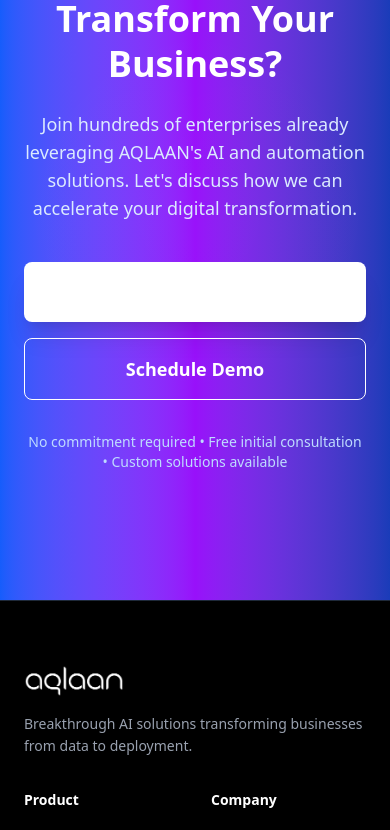
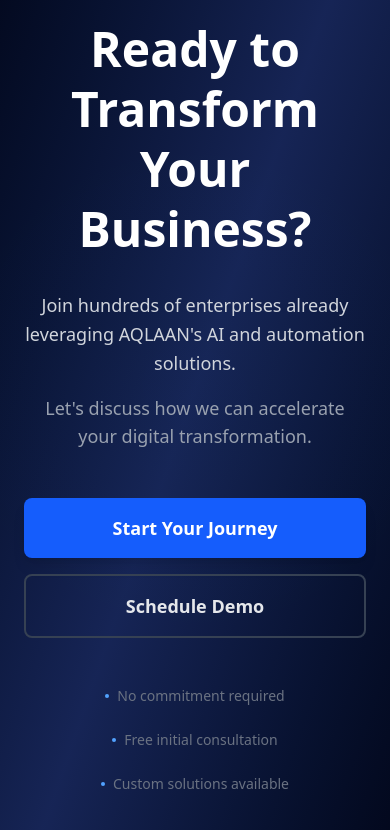
Before and after one commit to husainf4l/aqlaan, a Next.js app: page / in a window 390 px wide. Shown: the part 5754-6584 px from the top of the page. Built offline with nearby package versions, Linux system fonts and the light colour scheme.

Commit message:
Enhance CTA section: darker colors, better organization, improved typography

```diff
--- a/src/components/home/CTA.tsx
+++ b/src/components/home/CTA.tsx
@@ -5,52 +5,66 @@
 
 export default function CTA() {
   return (
-    <section className="relative py-32 text-center bg-linear-to-r from-blue-600 via-purple-600 to-blue-800 overflow-hidden">
-      {/* Background pattern */}
-      <div className="absolute inset-0 opacity-10">
-        <div className="absolute inset-0 bg-[radial-gradient(circle_at_50%_50%,rgba(255,255,255,0.1)_0%,transparent_50%)]" />
+    <section className="relative py-40 text-center bg-linear-to-br from-slate-950 via-blue-950 to-slate-950 overflow-hidden">
+      {/* Subtle background pattern */}
+      <div className="absolute inset-0 opacity-20">
+        <div className="absolute inset-0 bg-[radial-gradient(circle_at_50%_50%,rgba(0,192,255,0.05)_0%,transparent_50%)]" />
       </div>
 
-      <div className="relative z-10 max-w-4xl mx-auto px-6">
+      <div className="absolute top-0 right-0 w-96 h-96 bg-blue-500/5 rounded-full blur-3xl -z-10" />
+      <div className="absolute bottom-0 left-0 w-96 h-96 bg-purple-500/5 rounded-full blur-3xl -z-10" />
+
+      <div className="relative z-10 max-w-5xl mx-auto px-6">
         <FadeIn>
-          <motion.h2
-            className="text-4xl md:text-6xl font-bold mb-6 text-white leading-tight"
+          <motion.div
+            className="mb-8"
             initial={{ opacity: 0, y: 30 }}
             whileInView={{ opacity: 1, y: 0 }}
             transition={{ duration: 0.8 }}
             viewport={{ once: true }}
           >
-            Ready to Transform Your Business?
-          </motion.h2>
+            <p className="text-blue-400 text-sm font-semibold tracking-widest mb-4 uppercase">Transform Today</p>
+            <h2 className="text-5xl md:text-7xl font-bold mb-6 text-white leading-tight">
+              Ready to Transform Your Business?
+            </h2>
+          </motion.div>
         </FadeIn>
 
         <FadeIn delay={0.2}>
           <motion.p
-            className="text-blue-100 mb-10 text-lg md:text-xl max-w-2xl mx-auto"
+            className="text-gray-300 mb-4 text-lg md:text-xl max-w-3xl mx-auto leading-relaxed"
             initial={{ opacity: 0, y: 30 }}
             whileInView={{ opacity: 1, y: 0 }}
             transition={{ duration: 0.8, delay: 0.2 }}
             viewport={{ once: true }}
           >
             Join hundreds of enterprises already leveraging AQLAAN&apos;s AI and automation solutions.
+          </motion.p>
+          <motion.p
+            className="text-gray-400 mb-12 text-lg md:text-xl max-w-3xl mx-auto"
+            initial={{ opacity: 0, y: 30 }}
+            whileInView={{ opacity: 1, y: 0 }}
+            transition={{ duration: 0.8, delay: 0.25 }}
+            viewport={{ once: true }}
+          >
             Let&apos;s discuss how we can accelerate your digital transformation.
           </motion.p>
         </FadeIn>
 
         <FadeIn delay={0.4}>
           <motion.div
-            className="flex flex-col sm:flex-row gap-4 justify-center"
+            className="flex flex-col sm:flex-row gap-4 justify-center mb-12"
             initial={{ opacity: 0, y: 30 }}
             whileInView={{ opacity: 1, y: 0 }}
             transition={{ duration: 0.8, delay: 0.4 }}
             viewport={{ once: true }}
           >
-            <Button className="bg-white text-blue-600 font-bold hover:bg-gray-100 text-lg px-8 py-4 shadow-xl">
+            <Button className="bg-blue-600 hover:bg-blue-700 text-white font-bold text-lg px-10 py-4 shadow-lg hover:shadow-xl transition-all">
               Start Your Journey
             </Button>
             <Button
               variant="outline"
-              className="border-white text-white hover:bg-white/10 text-lg px-8 py-4"
+              className="border-2 border-blue-500/50 text-gray-200 hover:bg-blue-500/10 hover:border-blue-400 text-lg px-10 py-4 transition-all"
             >
               Schedule Demo
             </Button>
@@ -58,15 +72,28 @@
         </FadeIn>
 
         <FadeIn delay={0.6}>
-          <motion.p
-            className="text-blue-200 text-sm mt-8"
+          <motion.div
+            className="flex flex-col sm:flex-row gap-6 justify-center items-center text-gray-500 text-sm"
             initial={{ opacity: 0 }}
             whileInView={{ opacity: 1 }}
             transition={{ duration: 0.8, delay: 0.6 }}
             viewport={{ once: true }}
           >
-            No commitment required • Free initial consultation • Custom solutions available
-          </motion.p>
+            <span className="flex items-center gap-2">
+              <span className="w-1 h-1 bg-blue-400 rounded-full"></span>
+              No commitment required
+            </span>
+            <span className="hidden sm:flex w-1 h-1 bg-gray-600 rounded-full"></span>
+            <span className="flex items-center gap-2">
+              <span className="w-1 h-1 bg-blue-400 rounded-full"></span>
+              Free initial consultation
+            </span>
+            <span className="hidden sm:flex w-1 h-1 bg-gray-600 rounded-full"></span>
+            <span className="flex items-center gap-2">
+              <span className="w-1 h-1 bg-blue-400 rounded-full"></span>
+              Custom solutions available
+            </span>
+          </motion.div>
         </FadeIn>
       </div>
     </section>
```
